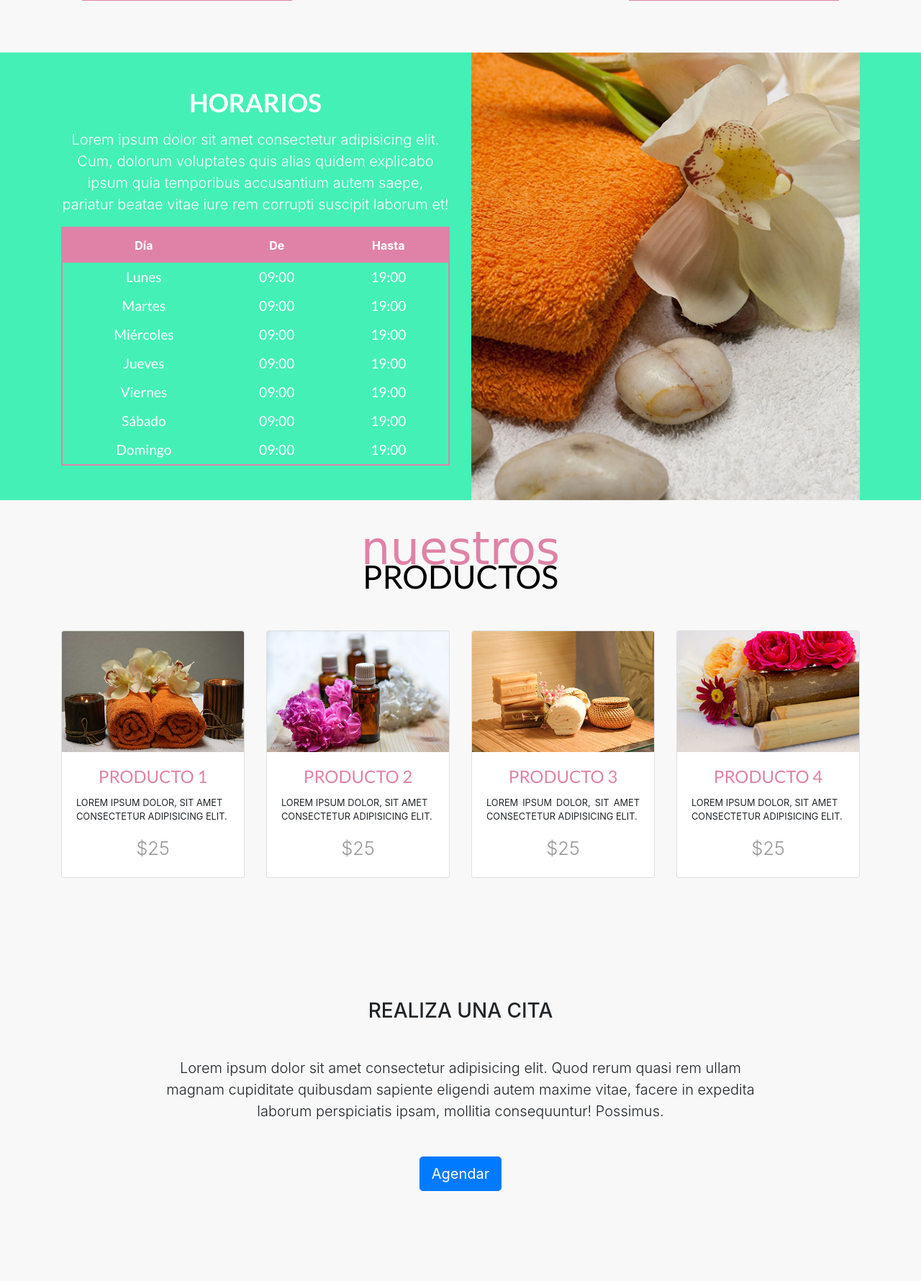
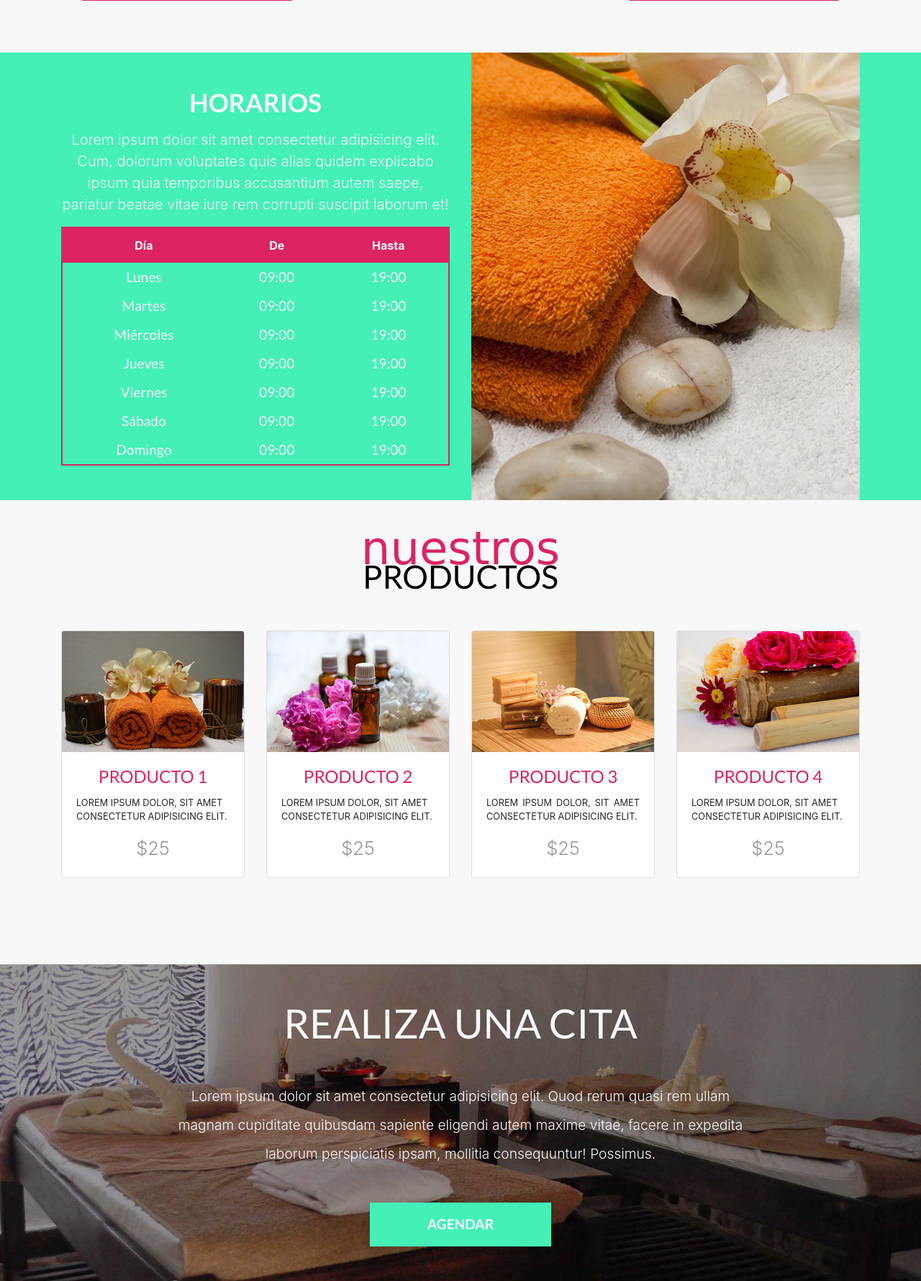
Before and after one commit to marcoAspeitia31/carolina-spa, a PHP site: page / in a window 1280 px wide. Shown: the part 1810-3590 px from the top of the page at 72% size. Before the commit the page ends 3465 px from the top, so only its background shows below. Run offline with PHP 8.4, Linux system fonts and the light colour scheme; some web fonts are replaced.

Commit message:
Better look and feel

```diff
--- a/css/styles.css
+++ b/css/styles.css
@@ -1,7 +1,7 @@
 :root{
     --primary-color: #44f0b6;
     --primary-color-hover: #3bc597;
-    --secondary-color: #e082a8;
+    --secondary-color: #db2461;
 }
 
 body{
@@ -63,7 +63,6 @@ body{
 .navbar-light .navbar-toggler{
     background-color: #ffffff;
 }
-.navbar-light .navbar-brand,
 .navbar-light .navbar-brand:hover{
     color: #ffffff;
 }
@@ -104,7 +103,7 @@ body{
 /* Services Front Page */
 @media (min-width: 767px){
     .service img{
-        border: .5rem solid #ffffff;
+        border: .5rem solid var(--secondary-color);
         -webkit-transition: transform .3s ease;
         -ms-transition:  transform .3s ease;
         transition: transform .3s ease;
@@ -129,7 +128,6 @@ body{
 /* Schedules */
 .schedules{
     background-color: #44f0b6;
-    color: #ffffff;
 }
 .schedules h2{
     font-size: 2.2rem;
@@ -137,7 +135,6 @@ body{
 }
 .schedules .table{
     border: 2px solid var(--secondary-color);
-    color: #ffffff;
 }
 .schedules .table thead{
     background-color: var(--secondary-color);
@@ -174,3 +171,28 @@ body{
     font-size: 1.6rem;
     color: #979797;
 }
+
+/* Booking */
+.booking{
+    background-image: url(../img/bg_citas.jpg);
+    background-repeat: no-repeat;
+    background-position: center center;
+    background-attachment: fixed;
+    background-size: cover;
+}
+.booking h3{
+    font-family: 'Lato', sans-serif;
+}
+.booking .btn-primary{
+    background-color: var(--primary-color);
+    border-radius: 0;
+    border: 0;
+    font-weight: bold;
+    font-family: 'Lato', sans-serif;
+    font-size: 1.2rem;
+    padding: 1rem 5rem;
+}
+.booking p{
+    font-size: 1.2rem;
+    line-height: 2.5rem;
+}
--- a/index.html
+++ b/index.html
@@ -63,7 +63,7 @@
                 aria-controls="navbarNav" aria-expanded="false" aria-label="Toggle navigation">
                 <span class="navbar-toggler-icon"></span>
             </button>
-            <a class="navbar-brand d-lg-none" href="#">Carolina SPA</a>
+            <a class="navbar-brand text-light d-lg-none" href="#">Carolina SPA</a>
             <div class="container">
                 <div class="collapse navbar-collapse" id="navbarNav">
                     <ul class="nav nav-justified flex-sm-row flex-column w-100">
@@ -191,7 +191,7 @@
     <!-- Services end -->
 
     <!-- Schedules -->
-    <div class="schedules my-5">
+    <div class="schedules my-5 text-light">
         <div class="container">
             <div class="row">
                 <div class="col-md-6">
@@ -200,7 +200,7 @@
                         dolorum
                         voluptates quis alias quidem explicabo ipsum quia temporibus accusantium autem saepe, pariatur
                         beatae vitae iure rem corrupti suscipit laborum et!</p>
-                    <table class="table table-hover text-center mt-3 mb-5">
+                    <table class="table table-hover text-center mt-3 mb-5 text-light">
                         <thead>
                             <tr>
                                 <th class="text-center">Día</th>
@@ -316,14 +316,14 @@
     </section><!-- products section end -->
 
     <!-- Call to action -->
-    <div class="container-fluid py-5">
+    <div class="container-fluid py-5 booking">
         <div class="row justify-content-center">
-            <div class="col-md-8 text-center">
-                <h3 class="text-uppercase">Realiza una cita</h3>
+            <div class="col-md-8 text-center text-light">
+                <h3 class="text-uppercase display-4">Realiza una cita</h3>
                 <p class="my-5 lead">Lorem ipsum dolor sit amet consectetur adipisicing elit. Quod rerum quasi rem ullam
                     magnam cupiditate quibusdam sapiente eligendi autem maxime vitae, facere in expedita laborum
                     perspiciatis ipsam, mollitia consequuntur! Possimus.</p>
-                <a href="#" class="btn btn-primary btn-lg">Agendar</a>
+                <a href="#" class="btn btn-primary btn-lg text-uppercase">Agendar</a>
             </div>
         </div>
     </div><!-- Call to action end -->
```
